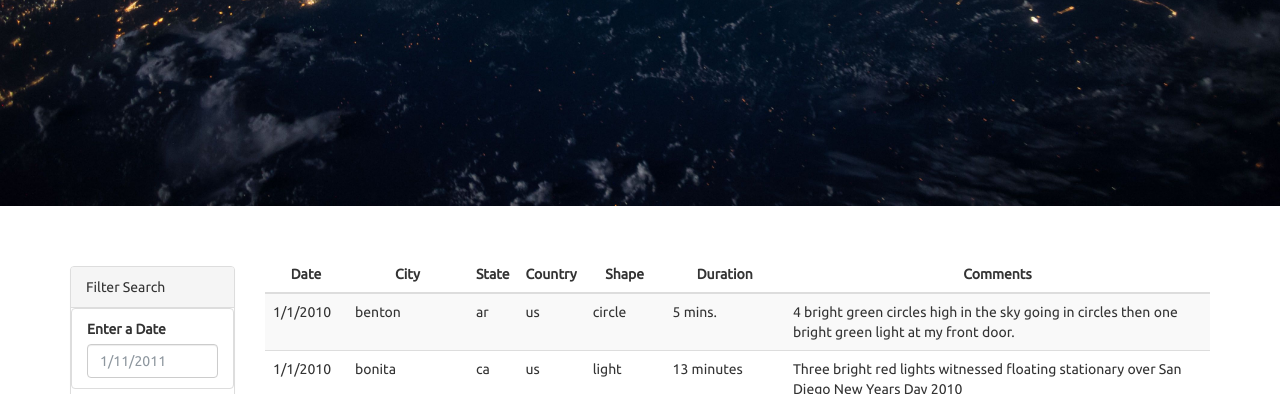
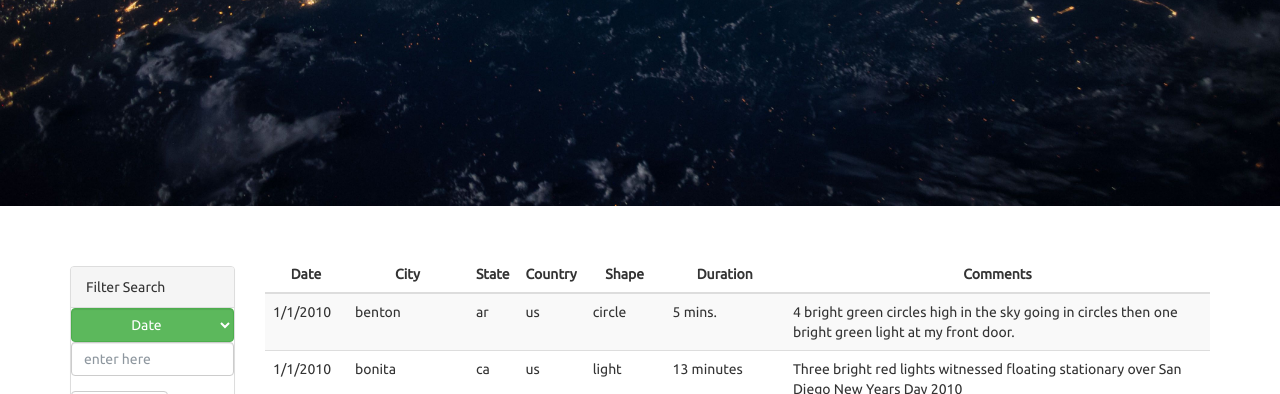
Before and after one commit to sanureet/UFO-Sightings-Collective-Database, a plain HTML site: page UFO-Level-2/index.html in a window 1280 px wide. Shown: the part 406-800 px from the top of the page. Drawn offline with nearby package versions, Linux system fonts and the light colour scheme.

Commit message:
fixed level2

```diff
--- a/UFO-Level-2/index.html
+++ b/UFO-Level-2/index.html
@@ -34,12 +34,17 @@
               <div class="panel-body">
                 <form id="form">
                   <div class="form-group">
-                    <ul class="list-group" id="filters">
-                      <li class="filter list-group-item">
-                        <label for="date">Enter a Date</label>
-                        <input class="form-control" id="datetime" type="text" placeholder="1/11/2011">
-                      </li>
-                    </ul>
+                    <div class="form-group-prepend">
+                      <select type="button" class="form-control btn btn-success" data-toggle="dropdown">
+                        <option href="#" class="dropdown-item">Date</option>
+                        <option href="#" class="dropdown-item">City</option>
+                        <option href="#" class="dropdown-item">State</option>
+                        <option href="#" class="dropdown-item">Country</option>
+                        <option href="#" class="dropdown-item">Shape</option>
+
+                      </select>
+                    </div>
+                      <input type="text" id="form" class="form-control" placeholder="enter here">
                   </div>
                   <button id="filter-btn" type="button" class="btn btn-default">Filter Table</button>
                 </form>
@@ -47,6 +52,8 @@
             </div>
           </aside>
         </div>
+
+
         <div class="col-md-10">
           <div id="table-area" class="">
             <table id="ufo-table" class="table table-striped">
--- a/UFO-Level-2/static/js/app.js
+++ b/UFO-Level-2/static/js/app.js
@@ -55,9 +55,18 @@ function runEnter() {
   console.log(inputValue);
 
 
-  var filteredData = tableData.filter(tableData => tableData.datetime === inputValue);
+  var filteredData = tableData.filter(tableData => tableData.datetime === inputValue ||
+                                                    tableData.city === inputValue ||
+                                                    tableData.state === inputValue ||
+                                                    tableData.country === inputValue ||
+                                                    tableData.shape === inputValue);
+
+
 
   console.log(filteredData);
+
+
+
 
   //   rebuild table using filter data
 
@@ -83,3 +92,14 @@ function runEnter() {
 });
 
 };
+
+// select dropdown for city, state,country, and shape
+
+// var cityDropdown = d3.select("city");
+// var stateDropdown = d3.select("state");
+// var countryDropdown = d3.select("country");
+// var shapeDropdown = d3.select("shape");
+
+// // assign buttons for city, state,country, and shape
+
+// var citybutton = d3.select(".btn-city");
```
